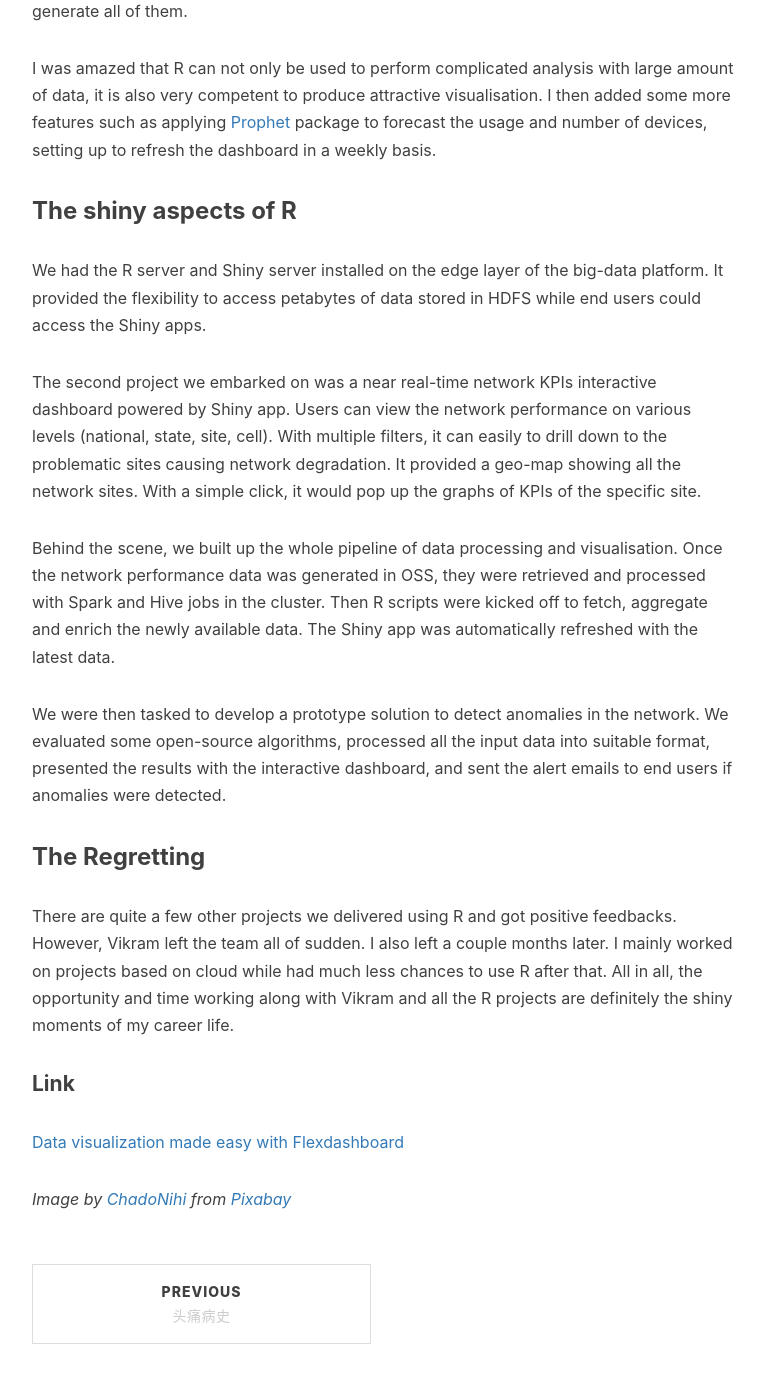
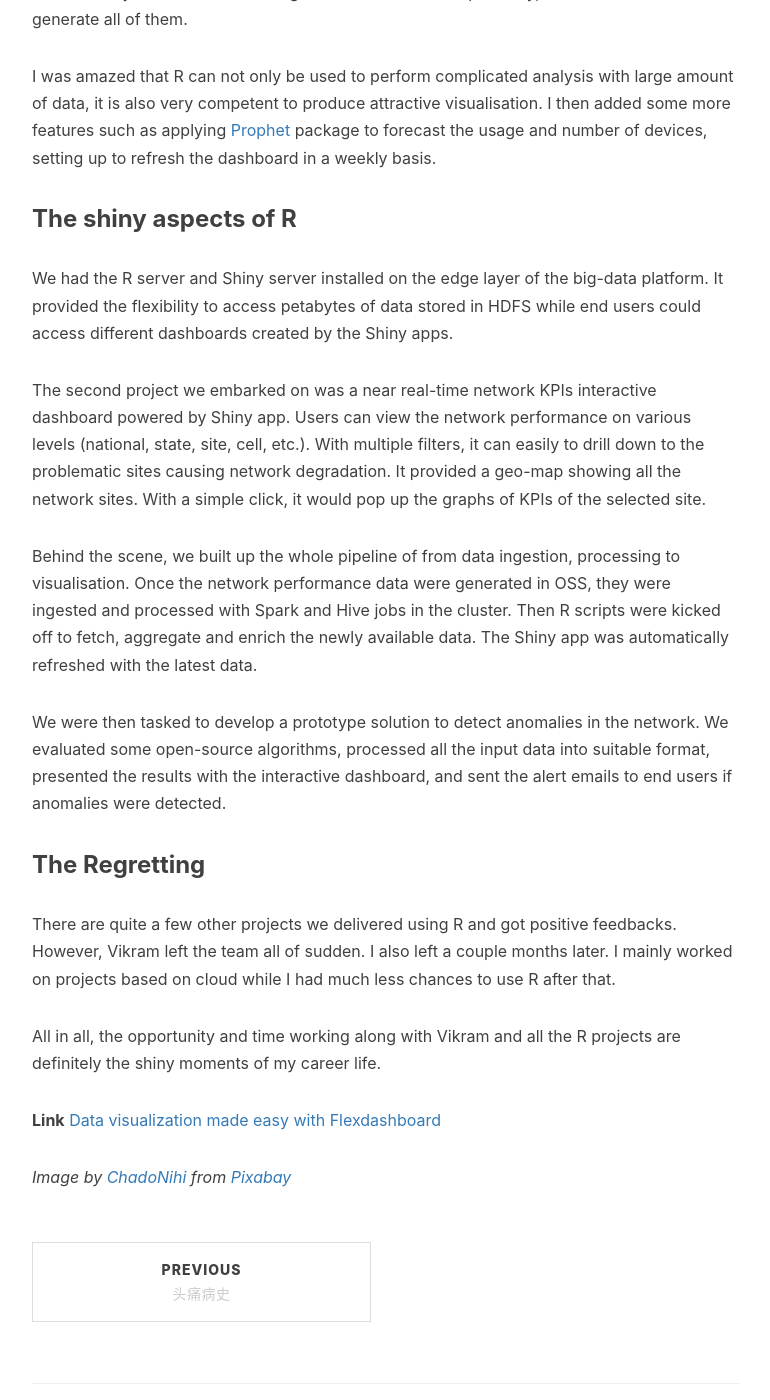
Before and after one commit to q15928/q15928.github.io, a Jekyll site: the page built from _posts/2020-08-08-r-shiny.md, in a window 1280 px wide and 1400 px high, scrolled down 1415 px. Shown: the whole window, without its empty margins (233-1003 px from the left). Built offline with Jekyll 4.4.1, drawn with Linux system fonts in a browser that asks for light colours; nearby versions of some CDN libraries; comment, search, counter and statistics services are not loaded.

Commit message:
Updated R post

```diff
--- a/_posts/2020-08-08-r-shiny.md
+++ b/_posts/2020-08-08-r-shiny.md
@@ -12,7 +12,7 @@ tags:
 ---
 R has risen to number 8 from number 20 last year in the latest TIOBE index (August 2020), and is on the way to become TIOBE's programming language of the year 2020. It is definitely worth writing down my journey with R.
 <!--more-->
-![](/img/2020-08-08-r-tiobe.png)
+![](/img/2020-08-08-r-tiobe-1.png)
 ### Get to know R
 I got to know R as a programming language when I was doing my master degree in the University of Sydney. R is mainly used for statistical computing. It has a bit weird assignment operator as `x <- value`. The result of a statistical function is sometimes with a lengthy output. It was said Pandas was created with the inspiration of dataframe in R. I only used R to finish some assignments as required. And that is it.
 
@@ -22,18 +22,19 @@ It was not until I joined the Network Analytics and Insight team, I had a second
 I was amazed that R can not only be used to perform complicated analysis with large amount of data, it is also very competent to produce attractive visualisation. I then added some more features such as applying [Prophet](https://facebook.github.io/prophet/) package to forecast the usage and number of devices, setting up to refresh the dashboard in a weekly basis.
 
 ### The shiny aspects of R
-We had the R server and Shiny server installed on the edge layer of the big-data platform. It provided the flexibility to access petabytes of data stored in HDFS while end users could access the Shiny apps.
+We had the R server and Shiny server installed on the edge layer of the big-data platform. It provided the flexibility to access petabytes of data stored in HDFS while end users could access different dashboards created by the Shiny apps.
 
-The second project we embarked on was a near real-time network KPIs interactive dashboard powered by Shiny app. Users can view the network performance on various levels (national, state, site, cell). With multiple filters, it can easily to drill down to the problematic sites causing network degradation. It provided a geo-map showing all the network sites. With a simple click, it would pop up the graphs of KPIs of the specific site.
+The second project we embarked on was a near real-time network KPIs interactive dashboard powered by Shiny app. Users can view the network performance on various levels (national, state, site, cell, etc.). With multiple filters, it can easily to drill down to the problematic sites causing network degradation. It provided a geo-map showing all the network sites. With a simple click, it would pop up the graphs of KPIs of the selected site.
 
-Behind the scene, we built up the whole pipeline of data processing and visualisation. Once the network performance data was generated in OSS, they were retrieved and processed with Spark and Hive jobs in the cluster. Then R scripts were kicked off to fetch, aggregate and enrich the newly available data. The Shiny app was automatically refreshed with the latest data.
+Behind the scene, we built up the whole pipeline of from data ingestion, processing to visualisation. Once the network performance data were generated in OSS, they were ingested and processed with Spark and Hive jobs in the cluster. Then R scripts were kicked off to fetch, aggregate and enrich the newly available data. The Shiny app was automatically refreshed with the latest data.
 
 We were then tasked to develop a prototype solution to detect anomalies in the network. We evaluated some open-source algorithms, processed all the input data into suitable format, presented the results with the interactive dashboard, and sent the alert emails to end users if anomalies were detected.
 
 ### The Regretting
-There are quite a few other projects we delivered using R and got positive feedbacks. However, Vikram left the team all of sudden. I also left a couple months later. I mainly worked on projects based on cloud while had much less chances to use R after that. All in all, the opportunity and time working along with Vikram and all the R projects are definitely the shiny moments of my career life.
+There are quite a few other projects we delivered using R and got positive feedbacks. However, Vikram left the team all of sudden. I also left a couple months later. I mainly worked on projects based on cloud while I had much less chances to use R after that.
 
-#### Link
-[Data visualization made easy with Flexdashboard](https://q15928.github.io/2019/07/13/r-flexdashboard-trees/)
+All in all, the opportunity and time working along with Vikram and all the R projects are definitely the shiny moments of my career life.
+
+**Link** [Data visualization made easy with Flexdashboard](https://q15928.github.io/2019/07/13/r-flexdashboard-trees/)
 
 *Image by [ChadoNihi](https://pixabay.com/users/ChadoNihi-634818/?utm_source=link-attribution&amp;utm_medium=referral&amp;utm_campaign=image&amp;utm_content=583719) from [Pixabay](https://pixabay.com/?utm_source=link-attribution&amp;utm_medium=referral&amp;utm_campaign=image&amp;utm_content=583719)*
```
